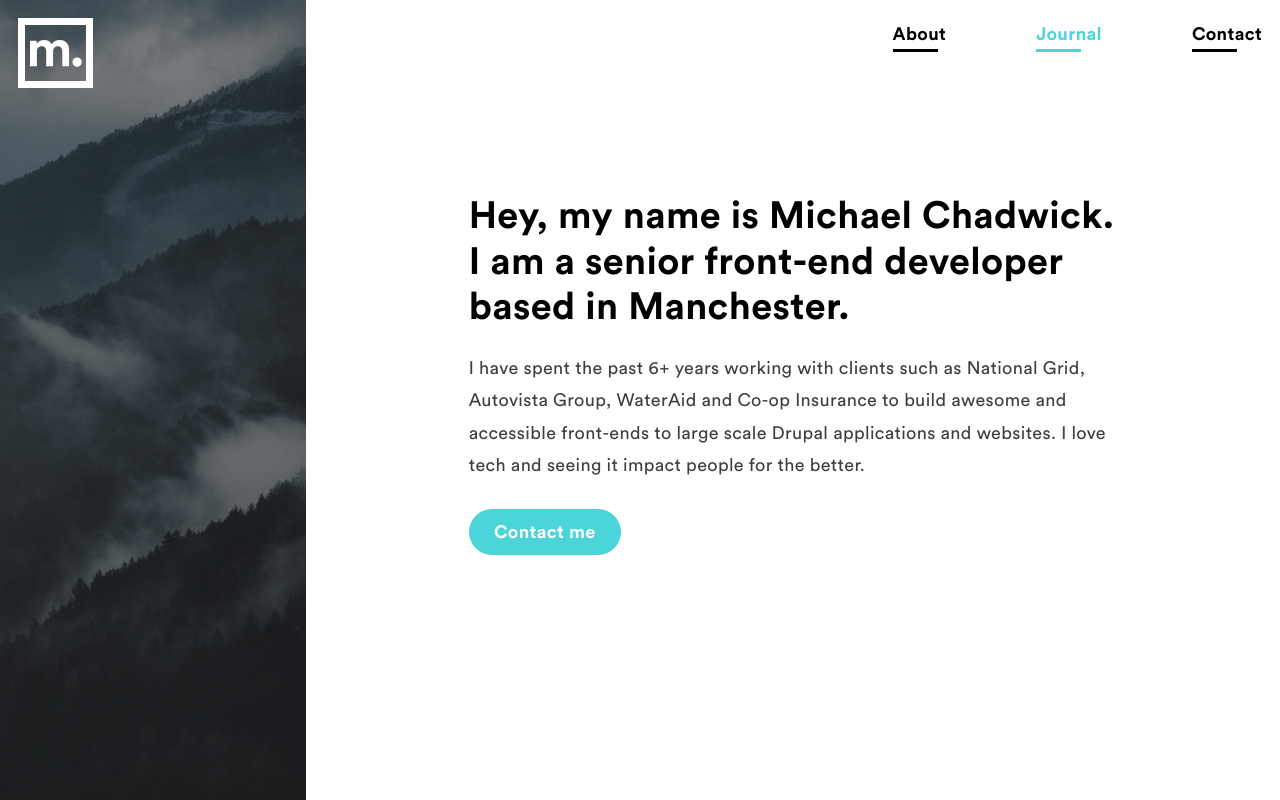
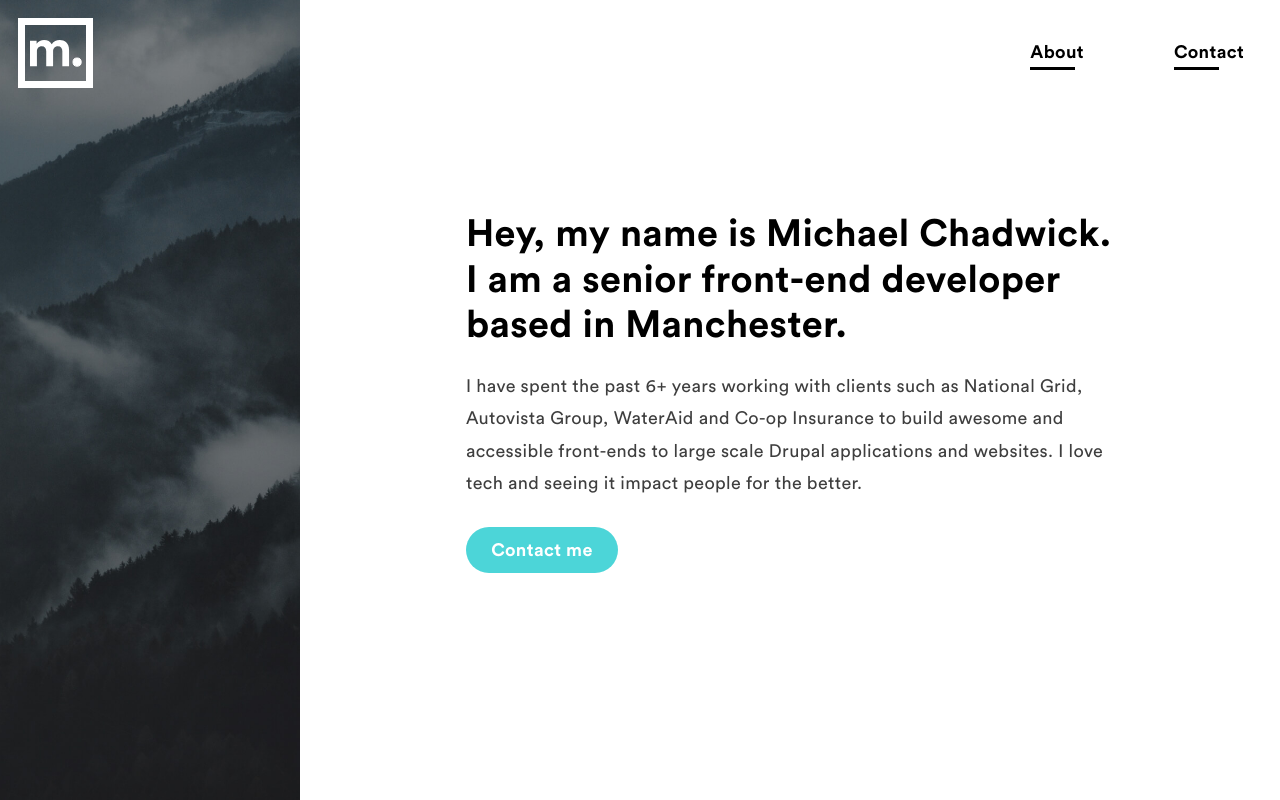
Before and after one commit to mchadwickweb/mchadwick.co.uk, a Gatsby site: page / in a window 1280 px wide. Built offline with nearby package versions, Linux system fonts and the light colour scheme; Gatsby itself is replaced by a stand-in of ours.

Commit message:
Dev: Changed the sticky sidebar implementation and also increased some margins on the nav.

```diff
--- a/src/components/aside/aside.scss
+++ b/src/components/aside/aside.scss
@@ -10,14 +10,12 @@
 
   @include bp($medium-bp) {
     background-image: url('./branding-background--large.jpg');
-
-    position: relative; /* I am the fallback */
-    position: -webkit-sticky;
-    position: sticky;
+    position: fixed;
     top: 0;
-    width: 25%;
-    max-width: 500px;
-    min-height: 100vh;
+    left: 0;
+    bottom: 0;
+    width: 300px;
+    height: 100vh;
     background-color: #eee;
   }
 }
--- a/src/components/layout.scss
+++ b/src/components/layout.scss
@@ -1,18 +1,10 @@
 @import '../styles/_sass-config';
-
-.site {
-
-  @include bp($medium-bp) {
-    display: flex;
-    align-items: stretch;
-  }
-}
 
 .site__content {
   padding: 1rem;
 
   @include bp($medium-bp) {
-    width: 80%;
+    margin-left: 300px;
   }
 }
 
--- a/src/components/navigation/navigation.js
+++ b/src/components/navigation/navigation.js
@@ -6,7 +6,6 @@ import './navigation.scss';
 const Navigation = () => (
   <nav className="navigation">
     <Link className="navigation__item" activeClassName="navigation__item--active" to="/about">About</Link>
-    <Link className="navigation__item" activeClassName="navigation__item--active" to="/">Journal</Link>
     <Link className="navigation__item" activeClassName="navigation__item--active" to="/contact">Contact</Link>
   </nav>
 );
--- a/src/components/navigation/navigation.scss
+++ b/src/components/navigation/navigation.scss
@@ -2,6 +2,11 @@
 
 .navigation {
   text-align: right;
+
+  @include bp($medium-bp) {
+    margin-top: 1rem;
+    margin-right: 1rem;
+  }
 }
 
 .navigation__item {
```
